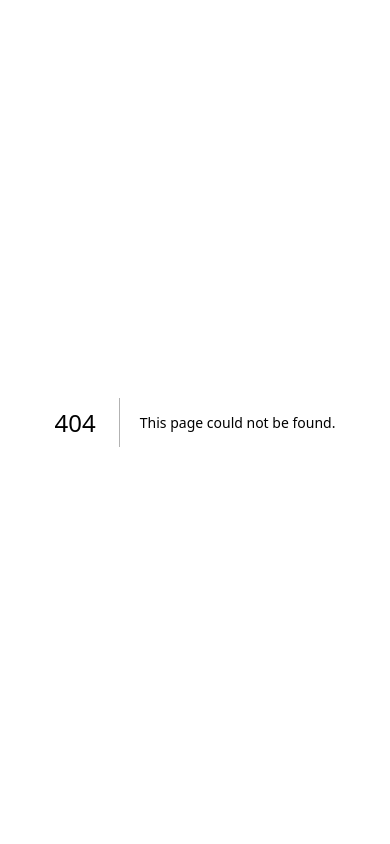
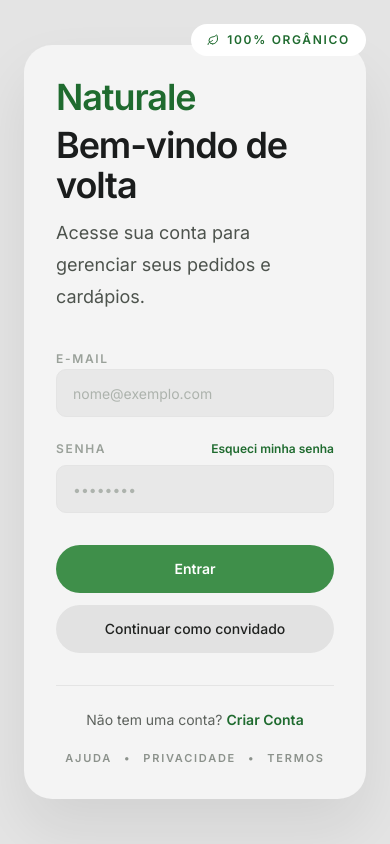
Before and after one commit to rhuanlucasdev/sgr, a Next.js app in the folder apps/web/: page /login in a window 390 px wide. Before the commit this address had no page. Built offline with nearby package versions, Linux system fonts and the light colour scheme.

Commit message:
feat: add login page with responsive design and form functionality

```diff
--- /dev/null
+++ b/apps/web/src/app/login/page.tsx
@@ -0,0 +1,131 @@
+import Image from "next/image";
+import Link from "next/link";
+import { Leaf } from "lucide-react";
+
+export default function LoginPage() {
+  return (
+    <main className="min-h-screen bg-[#e4e4e4] lg:grid lg:grid-cols-2">
+      <section className="relative hidden lg:block">
+        <Image
+          src="/login-photo.svg"
+          alt="Alimentação saudável"
+          fill
+          priority
+          className="object-cover"
+        />
+
+        <div className="absolute inset-0 bg-linear-to-t from-black/70 via-black/35 to-transparent" />
+        <div className="absolute inset-y-0 left-0 w-[72%] bg-linear-to-r from-[#002205]/60 via-[#002205]/20 to-transparent" />
+
+        <div className="absolute bottom-12 left-12 max-w-md text-white">
+          <p className="mb-4 text-xs font-semibold tracking-[0.24em]">
+            NATURALE ESSENCE
+          </p>
+          <h1 className="mb-6 text-6xl font-semibold leading-[1.05] tracking-[-0.03em]">
+            Alimente seu
+            <br />
+            melhor amanhã.
+          </h1>
+          <p className="text-2xl leading-10 text-white/90">
+            Descubra a harmonia entre sabor e saúde com nossos ingredientes
+            orgânicos e marmitas artesanais pensadas para o seu bem-estar.
+          </p>
+        </div>
+      </section>
+
+      <section className="relative flex min-h-screen items-center justify-center p-6 sm:p-10">
+        <div className="absolute right-6 top-6 inline-flex items-center gap-2 rounded-full bg-white px-4 py-2 text-xs font-semibold uppercase tracking-[0.14em] text-[#1f6b2f]">
+          <Leaf size={12} />
+          100% Orgânico
+        </div>
+
+        <div className="w-full max-w-md rounded-[28px] bg-[#f4f4f4] p-8 shadow-[0px_30px_60px_rgba(0,0,0,0.08)] sm:p-10">
+          <h2 className="mb-2 text-4xl font-semibold tracking-[-0.03em] text-[#1f6b2f]">
+            Naturale
+          </h2>
+          <h3 className="mb-3 text-4xl font-semibold tracking-[-0.03em] text-[#1a1c1c]">
+            Bem-vindo de volta
+          </h3>
+          <p className="mb-8 text-lg leading-8 text-[#4d534d]">
+            Acesse sua conta para gerenciar seus pedidos e cardápios.
+          </p>
+
+          <form className="space-y-6">
+            <div className="space-y-2">
+              <label className="text-xs font-semibold uppercase tracking-[0.14em] text-[#9aa19a]">
+                E-mail
+              </label>
+              <input
+                type="email"
+                placeholder="nome@exemplo.com"
+                className="h-12 w-full rounded-lg border border-[#e4e4e4] bg-[#e8e8e8] px-4 text-sm text-[#1a1c1c] placeholder:text-[#adb3ad] outline-none"
+              />
+            </div>
+
+            <div className="space-y-2">
+              <div className="flex items-center justify-between">
+                <label className="text-xs font-semibold uppercase tracking-[0.14em] text-[#9aa19a]">
+                  Senha
+                </label>
+                <button
+                  type="button"
+                  className="text-xs font-semibold text-[#1f6b2f] transition-colors hover:text-[#165125]"
+                >
+                  Esqueci minha senha
+                </button>
+              </div>
+
+              <input
+                type="password"
+                placeholder="••••••••"
+                className="h-12 w-full rounded-lg border border-[#e4e4e4] bg-[#e8e8e8] px-4 text-sm text-[#1a1c1c] placeholder:text-[#adb3ad] outline-none"
+              />
+            </div>
+
+            <div className="space-y-3 pt-2">
+              <button
+                type="submit"
+                className="h-12 w-full rounded-full bg-[#3f8f4a] text-sm font-semibold text-white transition-colors hover:bg-[#32773c]"
+              >
+                Entrar
+              </button>
+
+              <button
+                type="button"
+                className="h-12 w-full rounded-full bg-[#e2e2e2] text-sm font-medium text-[#202220] transition-colors hover:bg-[#d8d8d8]"
+              >
+                Continuar como convidado
+              </button>
+            </div>
+          </form>
+
+          <div className="mt-8 border-t border-[#e4e4e4] pt-6 text-center">
+            <p className="text-sm text-[#5d625d]">
+              Não tem uma conta?{" "}
+              <Link
+                href="#"
+                className="font-semibold text-[#1f6b2f] hover:text-[#165125]"
+              >
+                Criar Conta
+              </Link>
+            </p>
+
+            <div className="mt-5 flex items-center justify-center gap-3 text-[11px] font-semibold uppercase tracking-[0.16em] text-[#8c928c]">
+              <Link href="#" className="hover:text-[#606660]">
+                Ajuda
+              </Link>
+              <span>•</span>
+              <Link href="#" className="hover:text-[#606660]">
+                Privacidade
+              </Link>
+              <span>•</span>
+              <Link href="#" className="hover:text-[#606660]">
+                Termos
+              </Link>
+            </div>
+          </div>
+        </div>
+      </section>
+    </main>
+  );
+}
--- a/apps/web/src/components/header.tsx
+++ b/apps/web/src/components/header.tsx
@@ -2,6 +2,7 @@
 "use client";
 
 import React, { useState } from "react";
+import Link from "next/link";
 import { Menu, ShoppingCart, X } from "lucide-react";
 
 import CartModal from "./ui/cartModal";
@@ -91,9 +92,12 @@ const Header = ({
             )}
           </button>
 
-          <button className="cursor-pointer rounded-xl bg-[#296b2f] px-4 py-2 text-sm font-semibold tracking-[-0.01em] text-white transition-colors duration-300 hover:bg-[#1e5a25]">
+          <Link
+            href="/login"
+            className="cursor-pointer rounded-xl bg-[#296b2f] px-4 py-2 text-sm font-semibold tracking-[-0.01em] text-white transition-colors duration-300 hover:bg-[#1e5a25]"
+          >
             Entrar
-          </button>
+          </Link>
         </div>
 
         <div className="flex items-center gap-2 lg:hidden">
@@ -147,9 +151,13 @@ const Header = ({
             </ul>
           </nav>
 
-          <button className="mt-6 w-full rounded-2xl bg-[#296b2f] py-3 text-sm font-semibold text-white transition-colors duration-300 hover:bg-[#1e5a25]">
+          <Link
+            href="/login"
+            onClick={() => setIsOpen(false)}
+            className="mt-6 block w-full rounded-2xl bg-[#296b2f] py-3 text-center text-sm font-semibold text-white transition-colors duration-300 hover:bg-[#1e5a25]"
+          >
             Entrar
-          </button>
+          </Link>
         </div>
       </header>
 
```
Also changed, not shown: apps/web/public/login-photo.svg (added).
